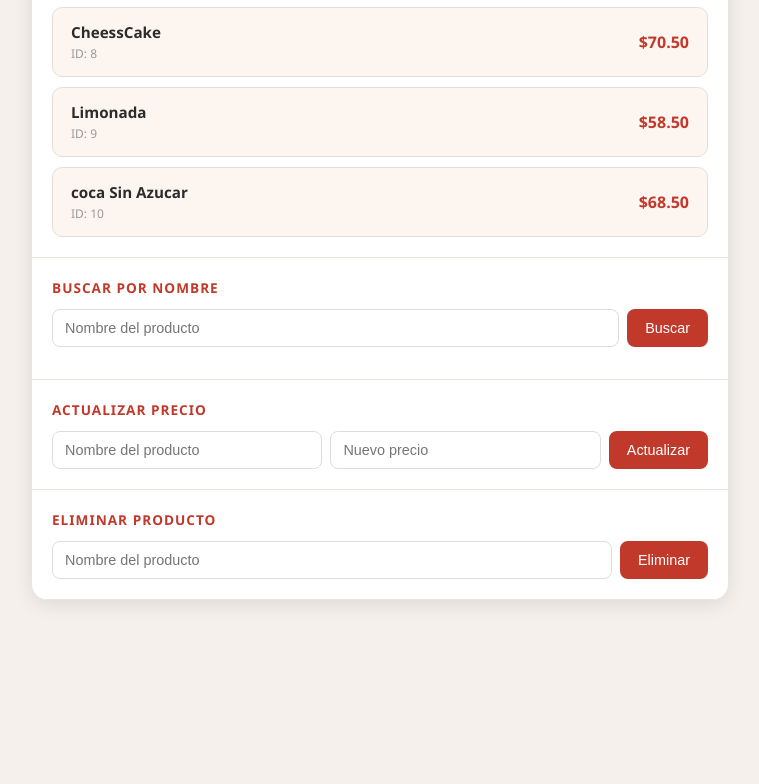
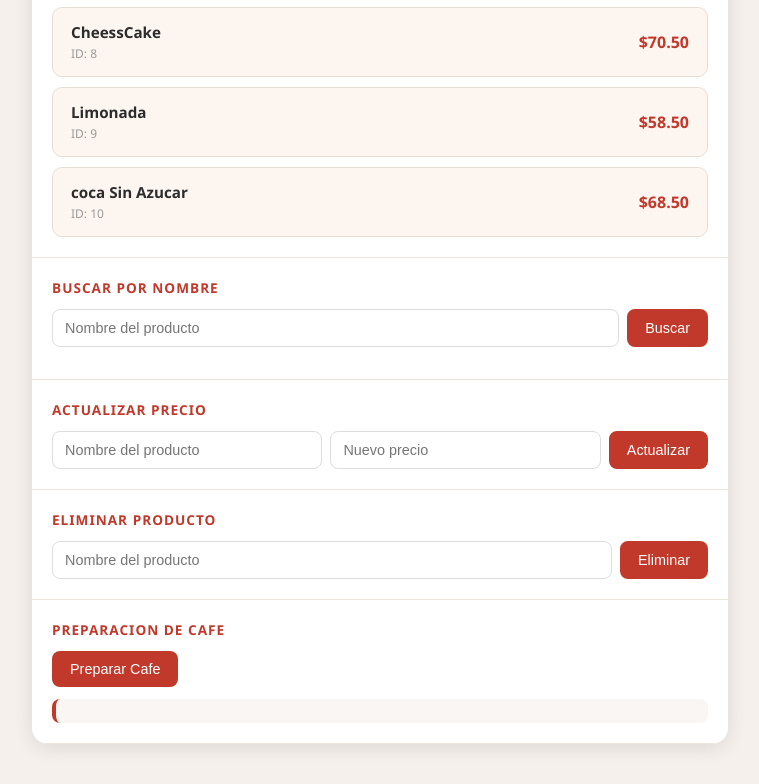
Before and after one commit to Darko1901/Coffee_code, a plain HTML site: page menu.html in a window 1280 px wide. Shown: the part 1354-2138 px from the top of the page, without its empty margins (58-817 px from the left). Before the commit the page ends 1994 px from the top, so only its background shows below. Drawn offline with Linux system fonts and the light colour scheme.

Commit message:
aqui van mis promesas vacias

```diff
--- a/cocina.js
+++ b/cocina.js
@@ -147,3 +147,49 @@ function eliminar() {
         document.getElementById("deleteNombre").value = "";
     }
 }
+
+
+
+function prepararCafe() {
+    document.getElementById("resultado-cafe").innerHTML = "";
+
+    const random = Math.floor(Math.random() * 100);
+
+    if (random < 60) {
+
+        new Promise((resolve) => {
+            setTimeout(() => resolve("Agua calentada"), 1000);
+        })
+        .then(msg => {
+            document.getElementById("resultado-cafe").innerHTML += `<p>${msg}</p>`;
+            return new Promise(res => setTimeout(() => res("Cafe molido"), 1000));
+        })
+        .then(msg => {
+            document.getElementById("resultado-cafe").innerHTML += `<p>${msg}</p>`;
+            return new Promise(res => setTimeout(() => res("Cafe vertido"), 1000));
+        })
+        .then(msg => {
+            document.getElementById("resultado-cafe").innerHTML += `<p>${msg}</p>`;
+            document.getElementById("resultado-cafe").innerHTML += `<p style='color: green; font-weight: bold;'>¡Cafe listo!</p>`;
+        });
+    } else if (random < 80) {
+
+        new Promise((resolve, reject) => {
+            setTimeout(() => reject("Error en la cocina: Maquina descompuesta"), 1000);
+        })
+        .catch(error => {
+            document.getElementById("resultado-cafe").innerHTML = `<p style='color: red;'>${error}</p>`;
+        });
+    } else {
+
+        const ingredientes = ["Cafe", "Agua", "Azucar", "Leche"];
+        const falta = ingredientes[Math.floor(Math.random() * ingredientes.length)];
+
+        new Promise((resolve, reject) => {
+            setTimeout(() => reject("Falta ingrediente: " + falta), 1000);
+        })
+        .catch(error => {
+            document.getElementById("resultado-cafe").innerHTML = `<p style='color: red;'>${error}</p>`;
+        });
+    }
+}
--- a/menu.html
+++ b/menu.html
@@ -480,7 +480,17 @@
             </div>
         </div>
 
+        <!-- PROMESAS: PREPARACIÓN DE CAFÉ -->
+        <div class="seccion">
+            <h2>Preparacion de Cafe</h2>
+            <div class="fila-botones">
+                <button onclick="prepararCafe()">Preparar Cafe</button>
+            </div>
+            <div id="resultado-cafe" style="margin-top: 12px; padding: 12px; background-color: #f9f6f3; border-radius: 8px; border-left: 4px solid #c0392b; font-size: 0.9rem;"></div>
+        </div>
+
     </div>
+
 
     <!-- ===== COLUMNA DERECHA: CAJA ===== -->
     <div class="caja-container">
```
